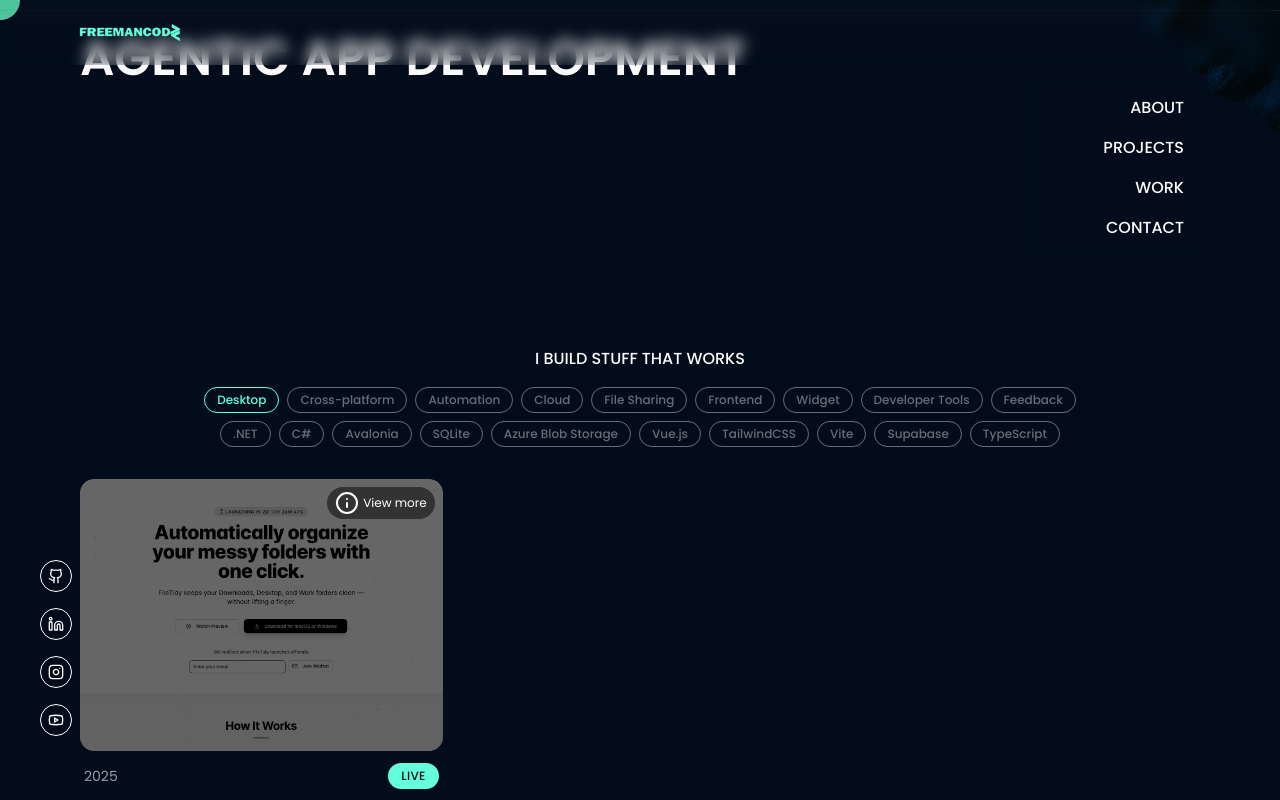
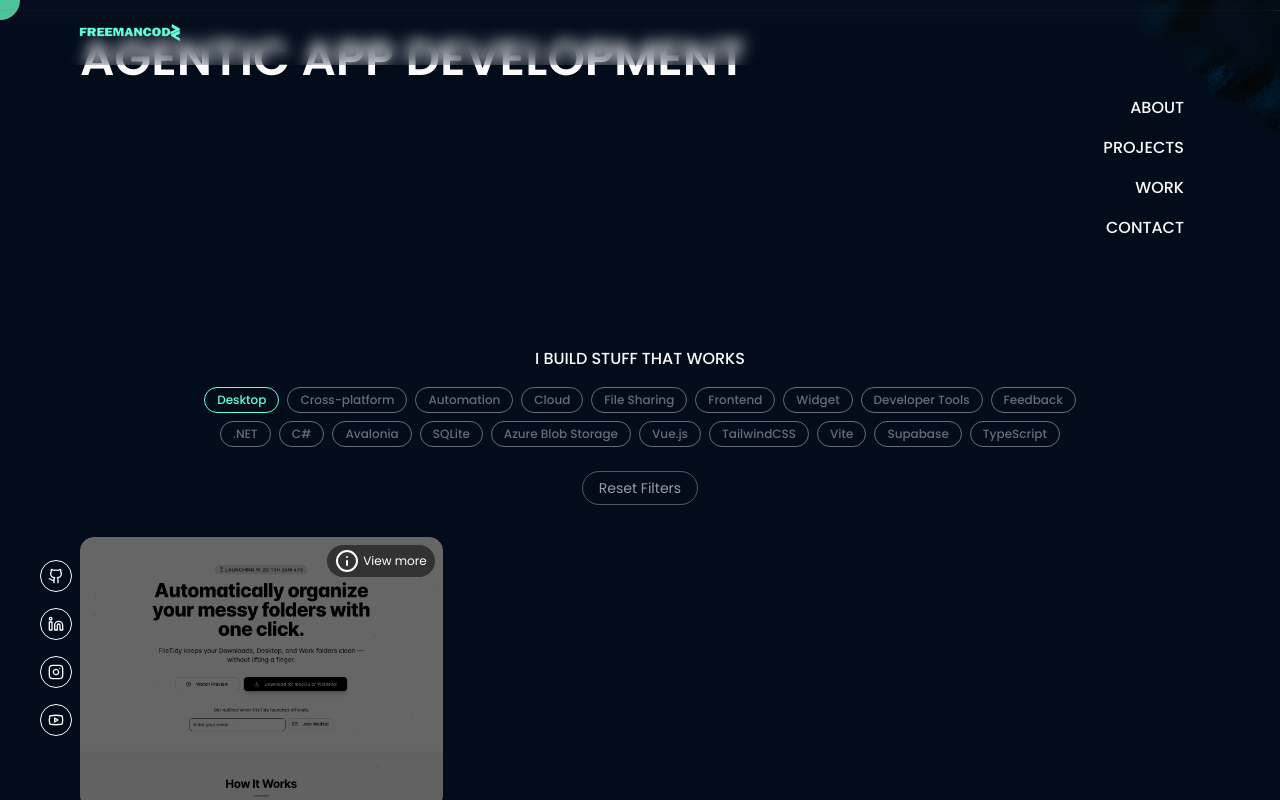
Before and after one commit to Freeman-md/freemancodz-v2, a Next.js app: page / in a window 1280 px wide. Both pictures are taken after a click on the button "Desktop". Shown: the part 2103-2903 px from the top of the page. Built offline with nearby package versions, Linux system fonts and the light colour scheme; a web font is replaced by a local one.

Commit message:
feat: add reset filters button to Projects component for improved user experience

```diff
--- a/src/components/home/Projects.tsx
+++ b/src/components/home/Projects.tsx
@@ -10,7 +10,7 @@ import { useProjectStore } from "@/store/useProjectStore";
 import Empty from "../shared/Empty";
 
 export default function Projects() {
-  const { activeCategories, activeTools, toggleCategory, toggleTool } =
+  const { activeCategories, activeTools, toggleCategory, toggleTool, resetFilters } =
     useProjectFilterStore();
   const ref = useRef(null);
   const isInView = useInView(ref);
@@ -99,6 +99,18 @@ export default function Projects() {
                 </motion.div>
               ))}
           </motion.div>
+
+          {(activeCategories.length > 0 || activeTools.length > 0) && (
+  <div className="flex justify-center pt-4">
+    <button
+      onClick={resetFilters}
+      className="text-sm px-4 py-1.5 border border-white/30 rounded-full text-white/60 hover:text-white hover:border-white transition"
+    >
+      Reset Filters
+    </button>
+  </div>
+)}
+
         </div>
 
         {filteredProjects.length > 0 ? (
```
